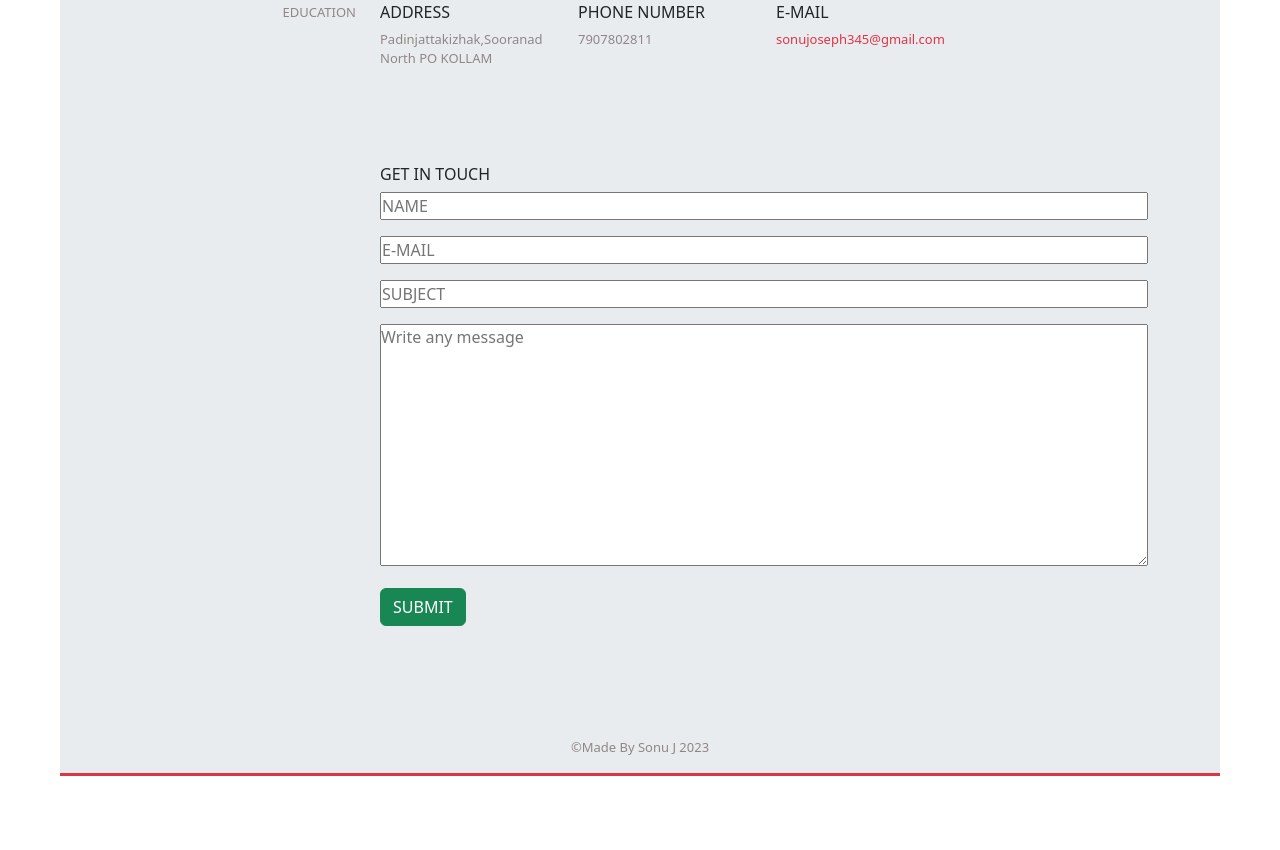
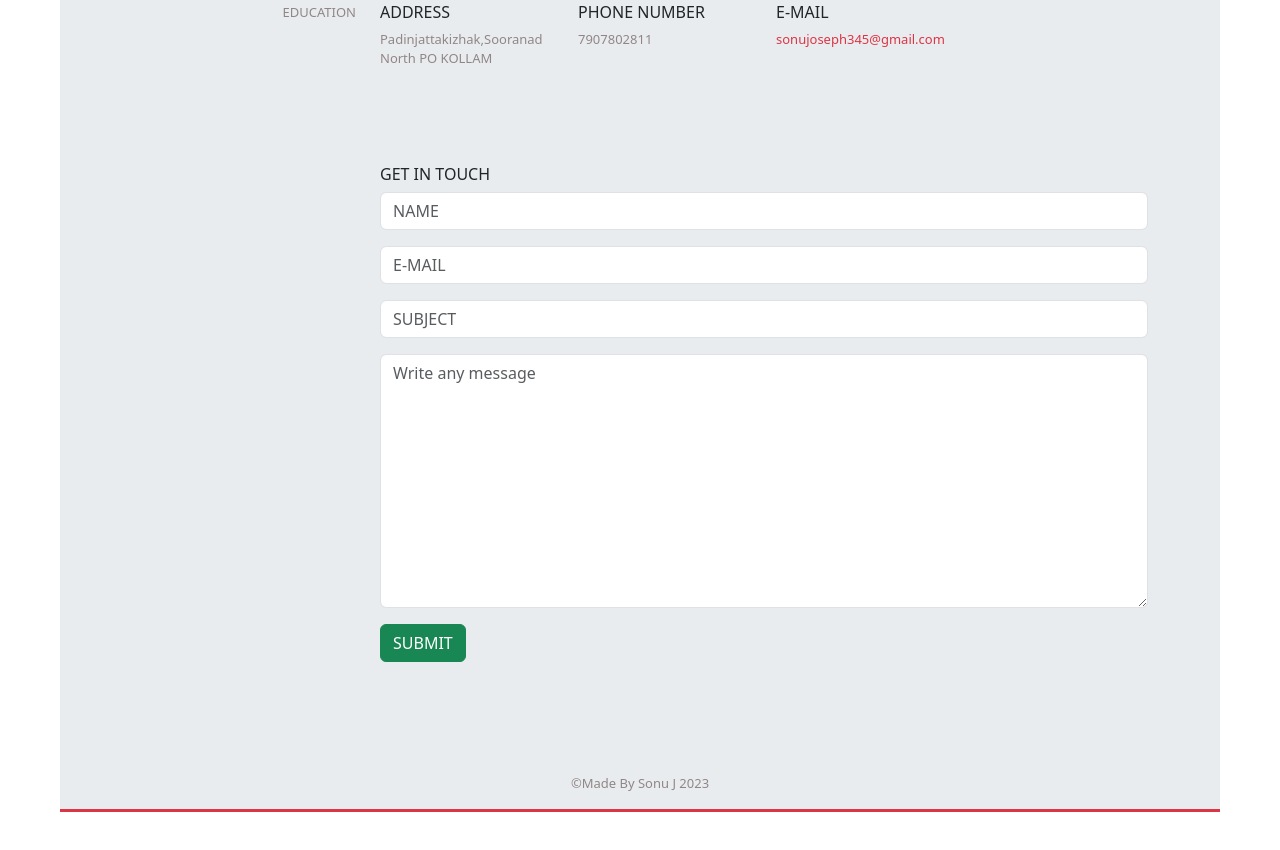
Before and after one commit to Sonujoseph-345/portfolio-bootstrap, a plain HTML site: page index.html in a window 1280 px wide. Shown: the part 1733-2583 px from the top of the page. Before the commit the page ends 2557 px from the top, so only its background shows below. Drawn offline with nearby package versions, Linux system fonts and the light colour scheme.

Commit message:
responsive view changed

```diff
--- a/css/style.css
+++ b/css/style.css
@@ -46,4 +46,11 @@ p {
     .imgdiv {
         justify-content: left !important;
     }
+    .portfolio {
+        padding: 0 5% !important;
+        margin: 0 !important;
+    }
+    .container-fluid {
+        padding: 0 !important;
+    }
 }
--- a/index.html
+++ b/index.html
@@ -329,17 +329,17 @@
                             <input
                                 type="'text'"
                                 placeholder="NAME"
-                                class="w-100 mb-3"
+                                class="form-control mb-3"
                             />
                             <input
                                 type="'text'"
                                 placeholder="E-MAIL"
-                                class="w-100 mb-3"
+                                class="form-control mb-3"
                             />
                             <input
                                 type="'text'"
                                 placeholder="SUBJECT"
-                                class="w-100 mb-3"
+                                class="form-control mb-3"
                             />
                             <textarea
                                 name=""
@@ -347,7 +347,7 @@
                                 placeholder="Write any message"
                                 cols="100"
                                 rows="10"
-                                class="w-100 mb-3"
+                                class="form-control mb-3"
                             ></textarea>
                             <button class="btn btn-3 btn-success">
                                 SUBMIT
```
